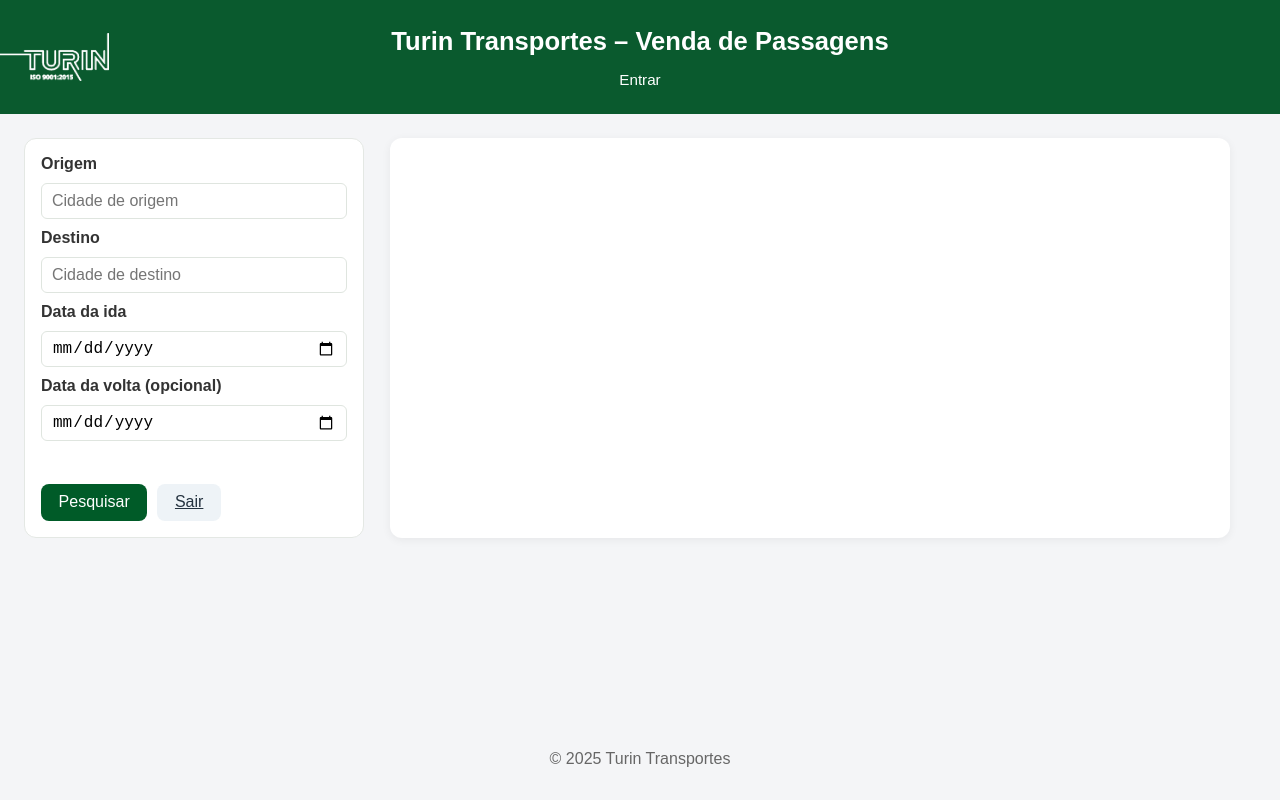
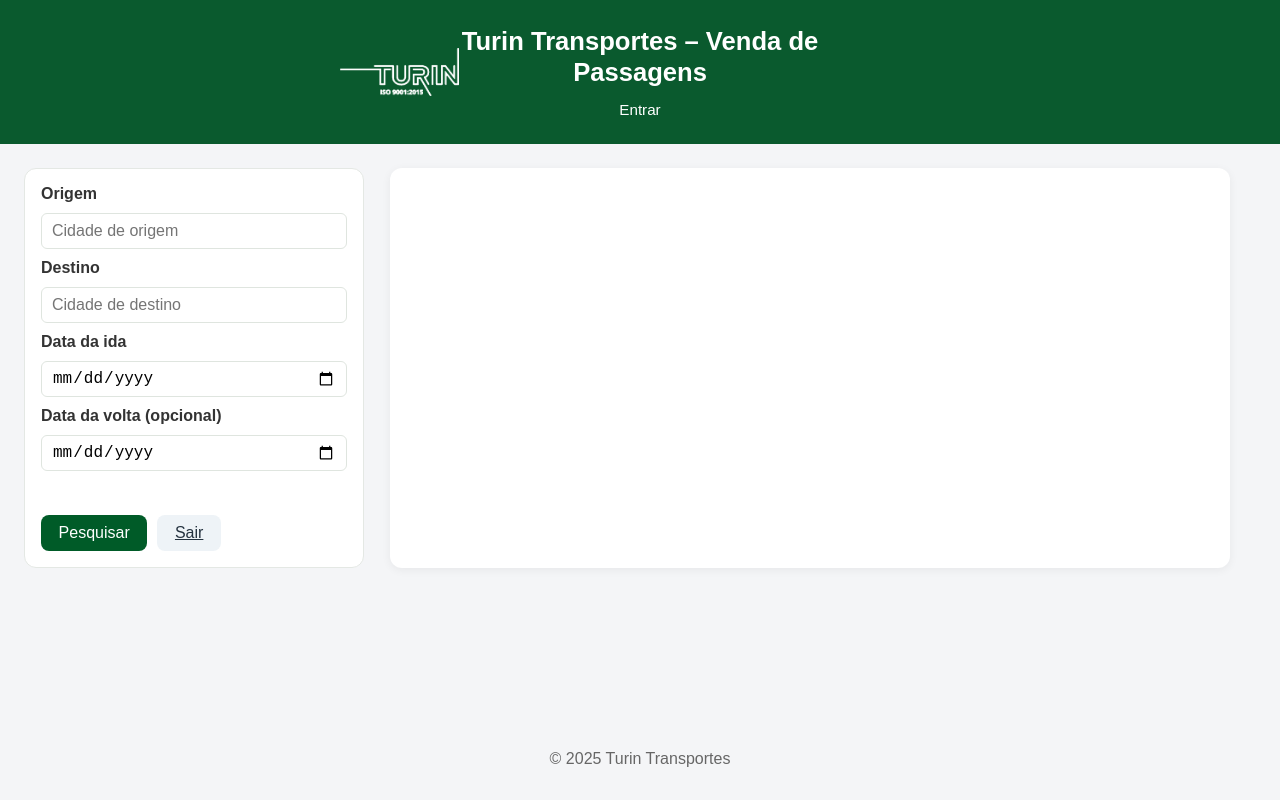
Before and after one commit to brunofpbb/turin-sitevendas, a website: page sitevendas/index.html in a window 1280 px wide. Drawn offline with Linux system fonts and the light colour scheme.

Commit message:
Update style.css

```diff
--- a/sitevendas/style.css
+++ b/sitevendas/style.css
@@ -1046,9 +1046,9 @@
   max-width:1200px; margin:0 auto; padding:12px 16px;
   display:grid; grid-template-columns:auto 1fr auto; align-items:center;
   column-gap:16px;
-}*/
+}
 
-
+*/
 
 
 .site-header .site-header-grid{
@@ -1073,7 +1073,7 @@
 /* Container central com altura controlada */
 .site-header-inner{
   position:relative;
-  max-width:1200px;
+  max-width:500px;
   margin:0 auto;
   padding:8px 16px;         /* menos padding para não "crescer" */
   min-height:72px;          /* altura estável da barra */
```
